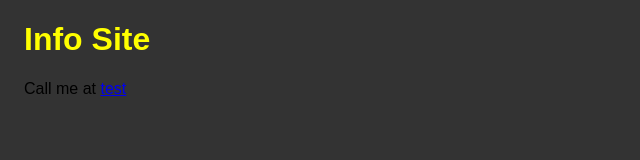
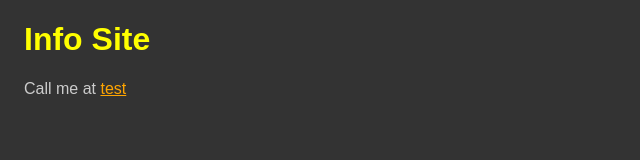
Before and after one commit to edwardtanguay/et012-infosite, a plain HTML site: page index.html in a window 1280 px wide. Shown: the whole page, without its empty margins (0-640 px from the left). Drawn offline with Linux system fonts and the light colour scheme.

Commit message:
added p style

```diff
--- a/css/main.css
+++ b/css/main.css
@@ -6,3 +6,11 @@ body {
 h1 {
 	color: yellow;
 }
+
+p {
+	color: #ccc;
+}
+
+p a {
+	color: orange;
+}
```
